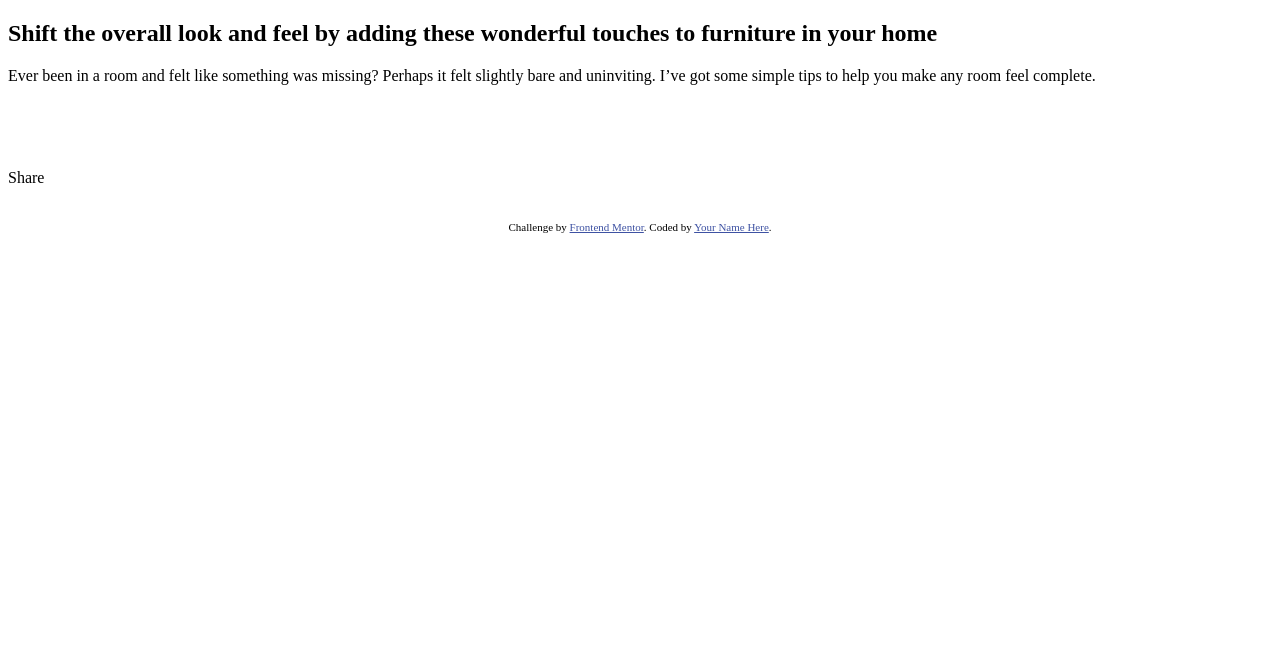
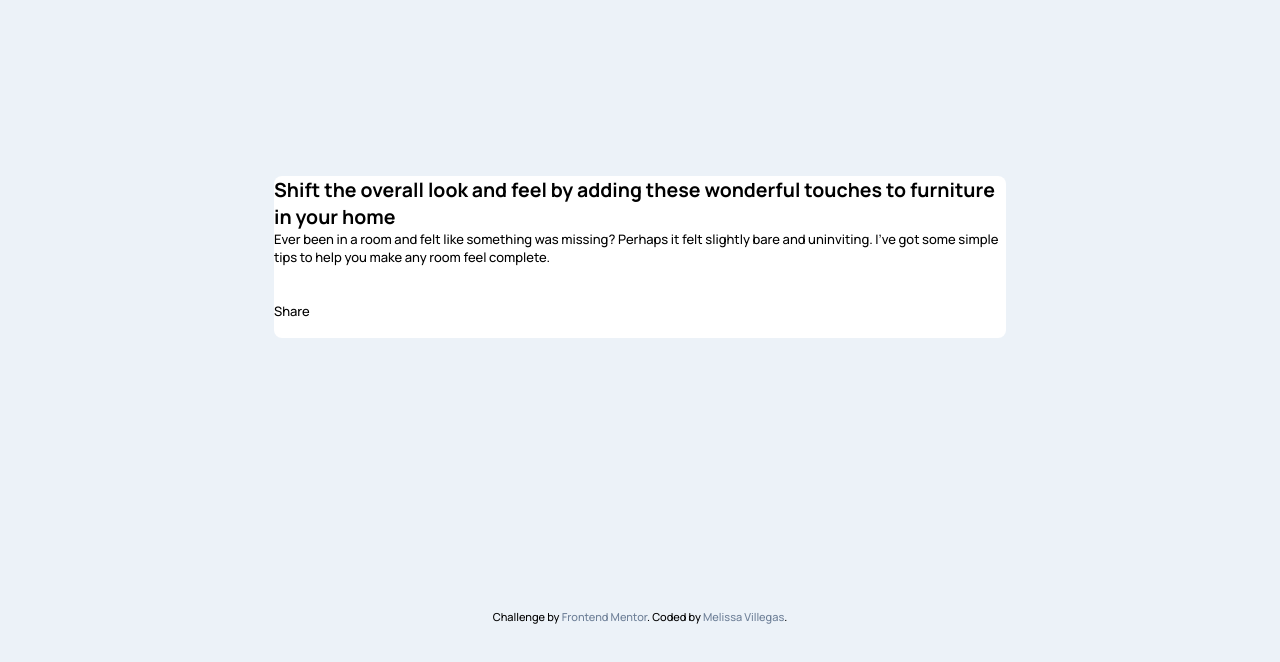
Before and after one commit to melissavi08/article-preview-component, a plain HTML site: page index.html in a window 1280 px wide. Drawn offline with Linux system fonts and the light colour scheme; a script that the page names is missing.

Commit message:
css root-colors + general + body + main + footer links

```diff
--- a/index.html
+++ b/index.html
@@ -59,7 +59,7 @@
       Challenge by
       <a href="https://www.frontendmentor.io?ref=challenge" target="_blank"
         >Frontend Mentor</a
-      >. Coded by <a href="#">Your Name Here</a>.
+      >. Coded by <a href="#">Melissa Villegas</a>.
     </footer>
 
     <script src="./main.js"></script>
--- a/style.css
+++ b/style.css
@@ -1,7 +1,40 @@
+:root {
+  --veryDarkColor: #48556a;
+  --darkColor: #6d7f97;
+  --lightColor: #9eafc2;
+  --veryLightColor: #ecf2f8;
+  --white: #fff;
+}
+
+* {
+  padding: 0;
+  margin: 0;
+  box-sizing: border-box;
+}
+
+body {
+  display: grid;
+  place-items: center;
+  min-height: 100vh;
+  padding: 40px 24px;
+  font-family: "Manrope", sans-serif;
+  font-size: 13px;
+  font-weight: 500;
+  background-color: var(--veryLightColor);
+}
+
+main {
+  max-width: 732px;
+  border-radius: 8px;
+  background-color: var(--white);
+}
+
 .attribution {
   font-size: 11px;
   text-align: center;
 }
+
 .attribution a {
-  color: #3e52a3;
+  color: var(--darkColor);
+  text-decoration: none;
 }
```
